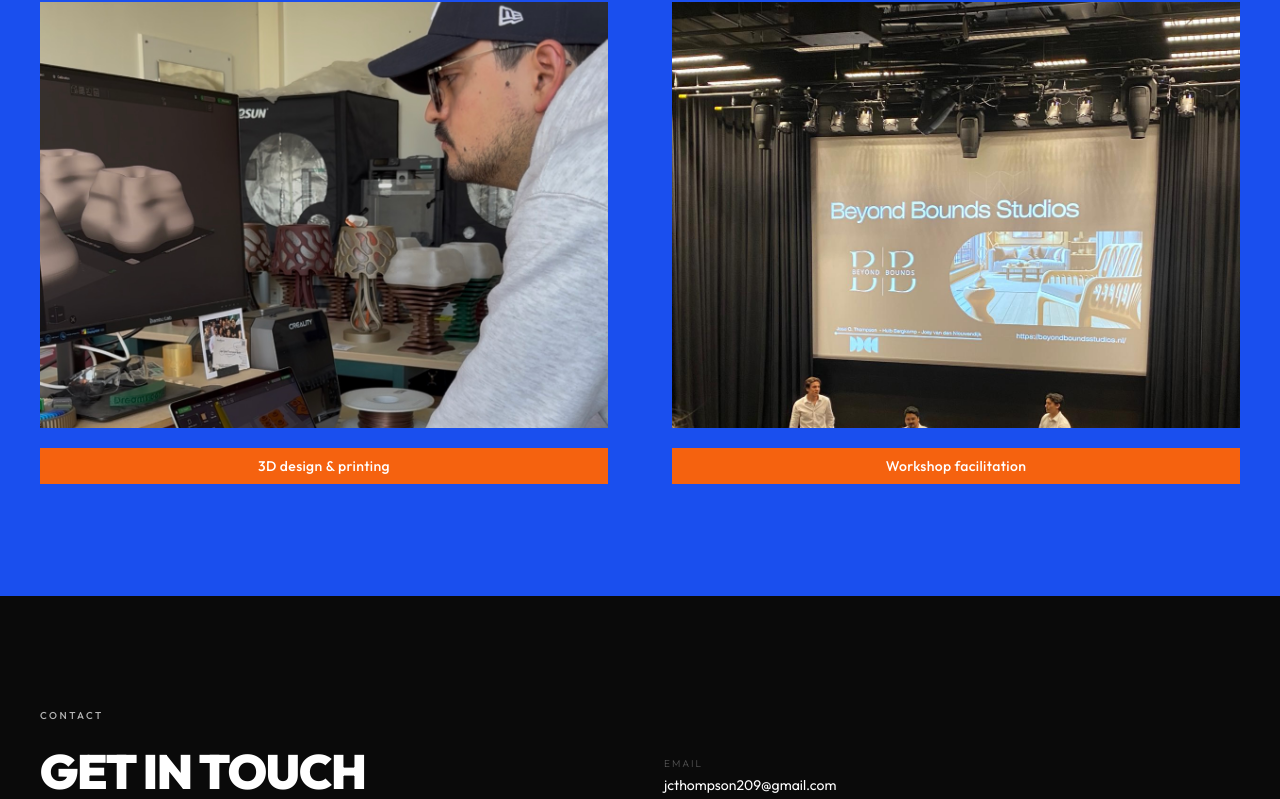
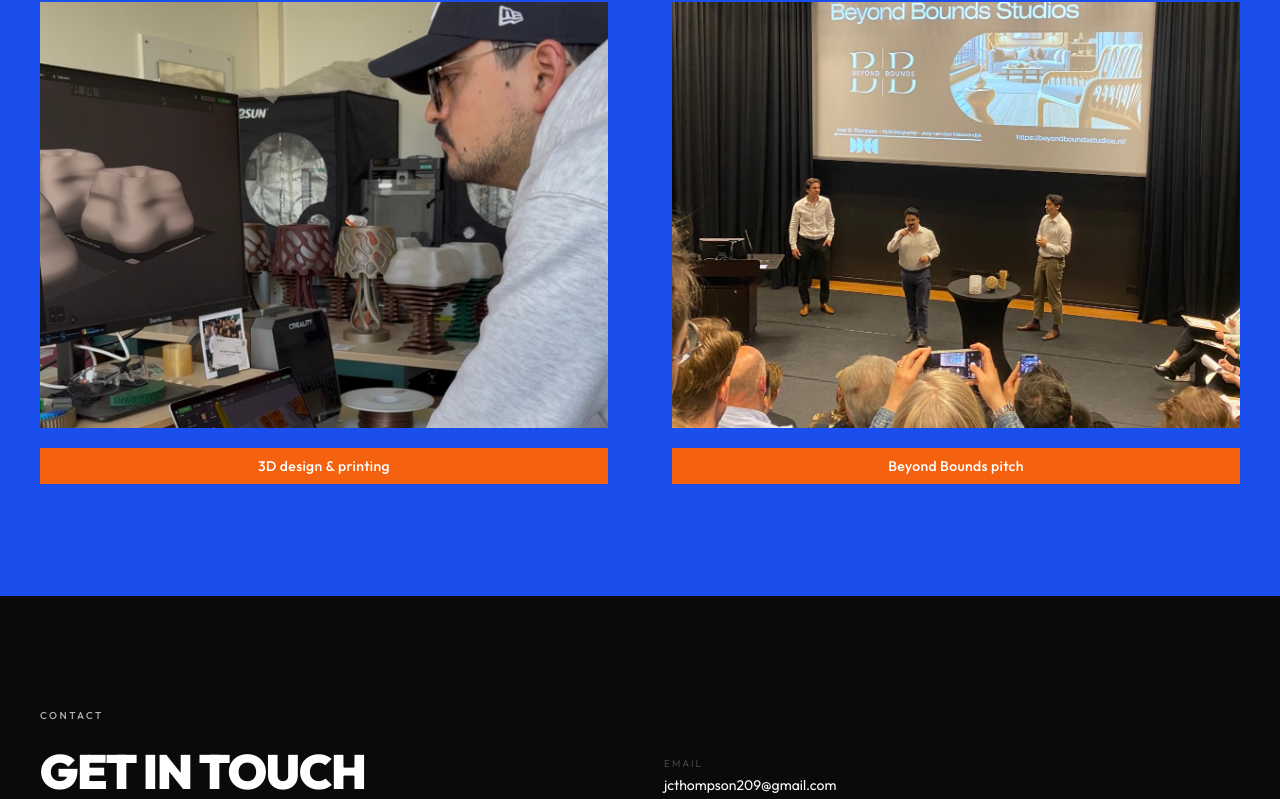
Before and after one commit to JozzeStudio/jose-personal-website, a Next.js app: page / in a window 1280 px wide. Shown: the part 2638-3437 px from the top of the page. Built offline with nearby package versions, Linux system fonts and the light colour scheme.

Commit message:
describe what you changed

```diff
--- a/components/Skills.tsx
+++ b/components/Skills.tsx
@@ -7,18 +7,18 @@ type Slide = { src: string; label: string; position?: string };
 
 const technical: Slide[] = [
   { src: "/skills/tech-1.jpg", label: "At sea, Mexico",        position: "center 20%" },
-  { src: "/skills/tech-2.jpg", label: "Maritime engineering",   position: "center 15%" },
+  { src: "/skills/tech-2.jpg", label: "Maritime engineering",   position: "center 60%" },
   { src: "/skills/tech-3.jpg", label: "3D design & printing",   position: "right 25%" },
   { src: "/skills/tech-4.jpg", label: "Offshore operations",    position: "center center" },
   { src: "/skills/tech-5.jpg", label: "Heavy manufacturing",    position: "center center" },
 ];
 
 const commercial: Slide[] = [
-  { src: "/skills/com-1.jpg", label: "Pitching to investors",  position: "center 60%" },
+  { src: "/skills/com-1.jpg", label: "Pitching to investors",  position: "center 75%" },
   { src: "/skills/com-2.jpg", label: "Public speaking",         position: "center 55%" },
-  { src: "/skills/com-3.jpg", label: "Workshop facilitation",   position: "left 20%" },
+  { src: "/skills/com-3.jpg", label: "Beyond Bounds pitch",     position: "center 80%" },
   { src: "/skills/com-4.jpg", label: "Consultative selling",    position: "center 55%" },
-  { src: "/skills/com-5.jpg", label: "€150K in sales",          position: "center 15%" },
+  { src: "/skills/com-5.jpg", label: "€150K in sales",          position: "center 45%" },
 ];
 
 function Carousel({ slides, title }: { slides: Slide[]; title: string }) {
```
